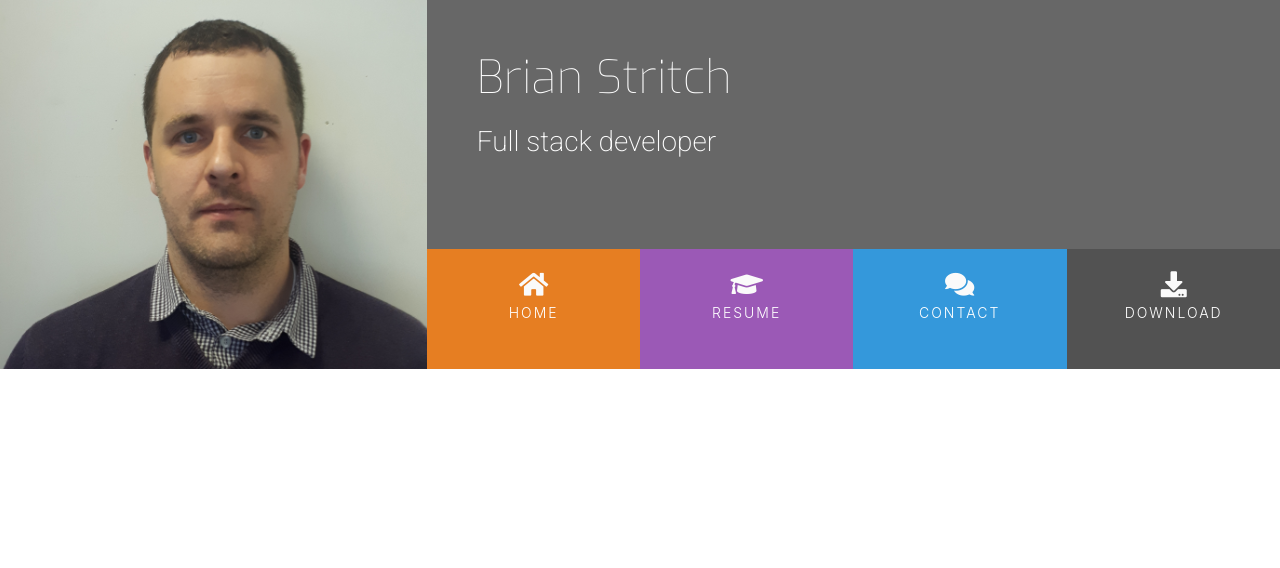
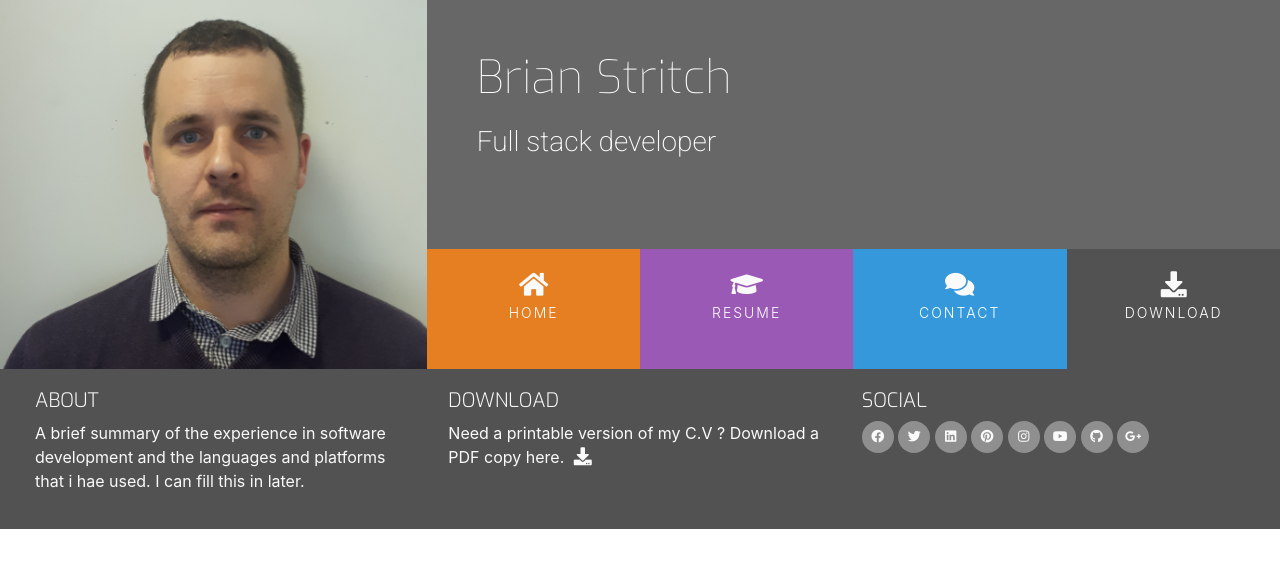
Before and after one commit to BrianStritch/Brian_Stritch_Resume, a plain HTML site: page index.html in a window 1280 px wide. Drawn offline with nearby package versions, Linux system fonts and the light colour scheme.

Commit message:
add content and styles to footer

```diff
--- a/assets/css/style.css
+++ b/assets/css/style.css
@@ -15,6 +15,29 @@
 }
 .ui-menu-color-download{
     background-color: #525252;
+}
+
+/* **********************  special paddings/margins/text ****************************/
+
+h1,
+h2,
+h3,
+h4{
+    margin: 0;
+}
+
+.uppercase{
+    text-transform: uppercase;
+}
+
+.general-sub{
+    font-family: "Exo", sans-serif;
+    font-weight: 300;
+    color: #fafafa;
+}
+
+.inline-block{
+    display: inline-block;
 }
 /* **********************  heading ****************************/
 header{
@@ -105,3 +128,53 @@ header{
     background-color: rgba(0, 0, 0, 0.2);
     height: 120px;
 }
+
+/* **********************  footer ****************************/
+footer{
+    background-color: #525252;
+    color: #fafafa;
+    min-height: 120px;
+    margin: 0;
+}
+.cv-pdf i{
+    font-size: 18px;
+    color: #fafafa;
+    text-align: center;
+    padding-left: 5px;
+    transition: all 0.35s ease-in-out;
+    -moz-transition: all 0.35s ease-in-out;
+    -webkit-transition: all 0.35s ease-in-out;
+    -o-transition: all 0.35s ease-in-out;
+}
+
+.cv-pdf i:hover{
+    color: #e84610;
+}
+
+.social-links{
+    padding-bottom: 15px;
+}
+
+.social-links li a i{
+    width: 32px;
+    height: 32px;
+    padding: 12px 0;
+    border-radius: 50%;
+    font-size: 13px;
+    line-height: 7px;
+    text-align: center;
+    color: #fafafa;
+    background-color: #8f8f8f;
+    transition: all 0.35s ease-in-out;
+    -moz-transition: all 0.35s ease-in-out;
+    -webkit-transition: all 0.35s ease-in-out;
+    -o-transition: all 0.35s ease-in-out;
+}
+
+.social-links li a i:hover{
+    background-color: #e84610;
+}
+
+#footer-details{
+    padding: 20px;
+}
--- a/index.html
+++ b/index.html
@@ -47,7 +47,81 @@
 
     </section>
     <footer>
-
+        <div class="container-fluid">
+            <div id="footer-details" class="row">
+                <div class="col-sm-4">
+                    <h5 class="uppercase general-sub">About</h5>
+                    <p class="inline-block">A brief summary of the experience
+                         in software development and the languages and
+                         platforms that i hae used. I can fill this in
+                          later.
+                        </p>
+                </div>
+                <div class="col-sm-4">
+                    <h5 class="uppercase general-sub">Download</h5>
+                    <p class="inline-block">Need a printable version of my C.V ?
+                        Download a PDF copy here.
+                        <a href="#" target="_blank" class="cv-pdf">
+                            <i class="fas fa-download" aria-hidden="true"></i>
+                            <span class="sr-only">Download Link.</span>
+                        </a>
+                       </p>
+                </div>
+                <div class="col-sm-4">
+                    <h5 class="uppercase general-sub">Social</h5>
+                    <ul class="list-inline social-links">
+                        <li class="list-inline-item">
+                            <a href="#" target="_blank">
+                                <i class="fab fa-facebook" aria-hidden="true"></i>
+                                <span class="sr-only">Facebook</span>
+                            </a>
+                        </li>
+                        <li class="list-inline-item">
+                            <a href="#" target="_blank">
+                                <i class="fab fa-twitter" aria-hidden="true"></i>
+                                <span class="sr-only">Twitter</span>
+                            </a>
+                        </li>
+                        <li class="list-inline-item">
+                            <a href="#" target="_blank">
+                                <i class="fab fa-linkedin" aria-hidden="true"></i>
+                                <span class="sr-only">linked-in</span>
+                            </a>
+                        </li>
+                        <li class="list-inline-item">
+                            <a href="#" target="_blank">
+                                <i class="fab fa-pinterest" aria-hidden="true"></i>
+                                <span class="sr-only">Pinterest</span>
+                            </a>
+                        </li>
+                        <li class="list-inline-item">
+                            <a href="#" target="_blank">
+                                <i class="fab fa-instagram" aria-hidden="true"></i>
+                                <span class="sr-only">Instagram</span>
+                            </a>
+                        </li>
+                        <li class="list-inline-item">
+                            <a href="#" target="_blank">
+                                <i class="fab fa-youtube" aria-hidden="true"></i>
+                                <span class="sr-only">Youtube</span>
+                            </a>
+                        </li>
+                        <li class="list-inline-item">
+                            <a href="#" target="_blank">
+                                <i class="fab fa-github" aria-hidden="true"></i>
+                                <span class="sr-only">Git hub</span>
+                            </a>
+                        </li>
+                        <li class="list-inline-item">
+                            <a href="#" target="_blank">
+                                <i class="fab fa-google-plus-g" aria-hidden="true"></i>
+                                <span class="sr-only">Google plus</span>
+                            </a>
+                        </li>
+                    </ul>
+                </div>
+            </div>
+        </div>
     </footer>
 
 </body>
```
